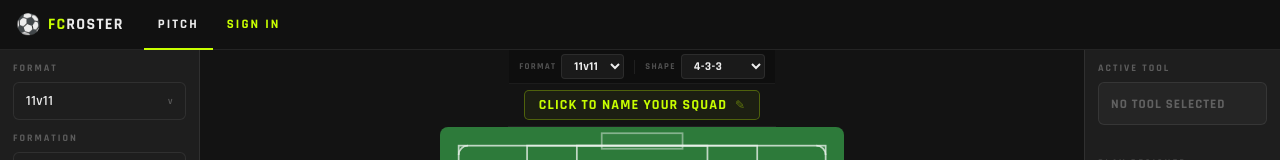
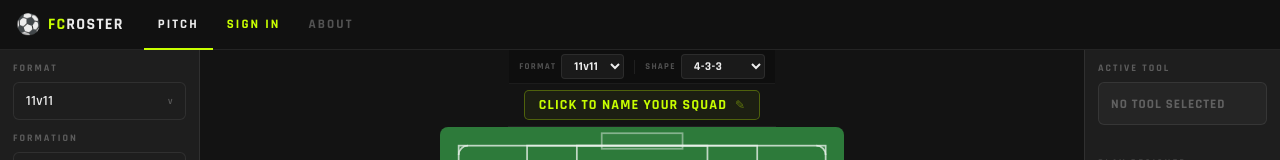
Before and after one commit to kenobiii/FCRoster.com, a React (Vite) app: page / in a window 1280 px wide. Shown: the top 160 px of the page. Built offline with nearby package versions, Linux system fonts and the light colour scheme.

Commit message:
Remove 'Playbook' tab from user dropdown

```diff
--- a/src/FCRosterApp.jsx
+++ b/src/FCRosterApp.jsx
@@ -2122,6 +2122,8 @@ export default function FCRoster() {
             }}>
             {user ? "Profile" : "Sign In"}
           </button>
+          <button onClick={function(){setTab("about");}}
+            style={{background:"none",border:"none",cursor:"pointer",fontFamily:"'Rajdhani',sans-serif",fontWeight:700,fontSize:13,letterSpacing:"0.16em",textTransform:"uppercase",padding:"0 14px",height:50,flexShrink:0,color:tab==="about"?T.text:T.ghost,borderBottom:"2px solid "+(tab==="about"?T.volt:"transparent"),transition:"color .13s,border-color .13s"}}>About</button>
         </nav>
 
         {/* Right anchor -- avatar dropdown when signed in */}
@@ -2139,7 +2141,7 @@ export default function FCRoster() {
                   <div style={{fontSize:12,fontWeight:700,color:T.text,fontFamily:"'Rajdhani',sans-serif",letterSpacing:"0.06em"}}>{user.name}</div>
                   <div style={{fontSize:10,color:T.ghost,fontFamily:"'Poppins',sans-serif",marginTop:2}}>{user.email}</div>
                 </div>
-                {[["pitch","Pitch"],["profile","Profile"],["playbook","Playbook"],["about","About"]].map(function(item){return(
+                {[["pitch","Pitch"],["profile","Profile"],["about","About"]].map(function(item){return(
                   <button key={item[0]} onClick={function(){setTab(item[0]);setMoreOpen(false);}}
                     style={{display:"block",width:"100%",textAlign:"left",background:"none",border:"none",cursor:"pointer",padding:"10px 14px",fontFamily:"'Rajdhani',sans-serif",fontWeight:700,fontSize:12,letterSpacing:"0.1em",textTransform:"uppercase",color:tab===item[0]?T.volt:T.sub,transition:"color .13s"}}
                     onMouseEnter={function(e){e.currentTarget.style.background="rgba(255,255,255,0.04)";}}
```
